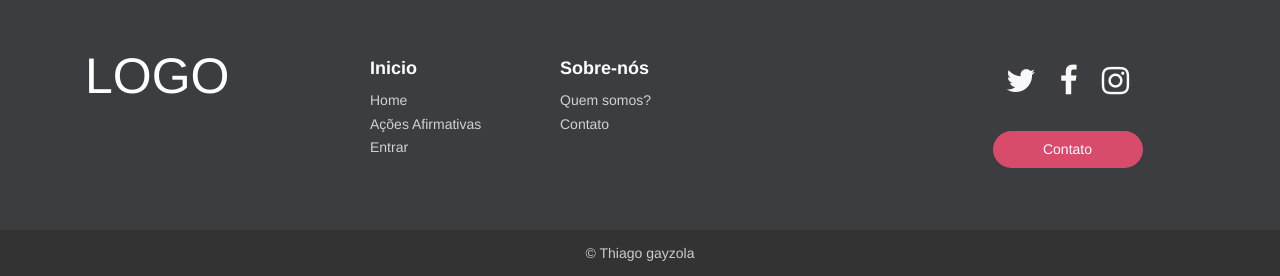
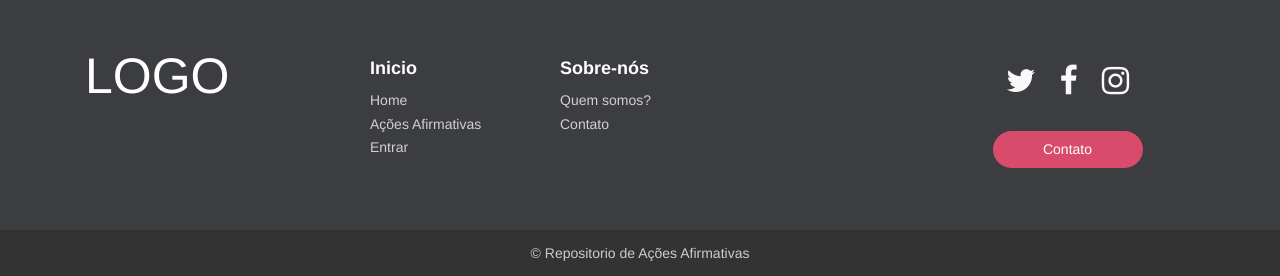
Before and after one commit to MMedeiros03/Acoes-Afirmativas, a Django app: page /accounts/signup/ in a window 1280 px wide. Shown: the part 654-930 px from the top of the page. Run offline with Django 3.2, Linux system fonts and the light colour scheme; some libraries are stand-ins or nearby versions.

Commit message:
pequena mudança no footer

```diff
--- a/templates/base/footer-with-button-logo.html
+++ b/templates/base/footer-with-button-logo.html
@@ -60,7 +60,7 @@
             </div>
         </div>
         <div class="footer-copyright">
-            <p>© Thiago gayzola</p>
+            <p>© Repositorio de Ações Afirmativas</p>
         </div>
     </footer>
     <script src="https://ajax.googleapis.com/ajax/libs/jquery/1.12.4/jquery.min.js"></script>
```
